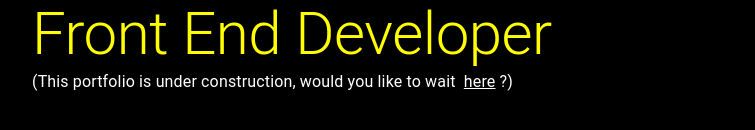
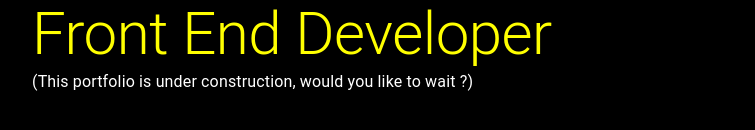
Before and after one commit to poornimanairt/portfolio, a Next.js app: page / in a window 1280 px wide. Shown: the part 390-520 px from the top of the page, without its empty margins (8-763 px from the left). Built offline with nearby package versions, Linux system fonts and the light colour scheme.

Commit message:
loading screen

```diff
--- a/src/app/page.tsx
+++ b/src/app/page.tsx
@@ -13,12 +13,7 @@ export default function Home() {
               Front End Developer
             </Typography>
             <Typography variant="body1">
-              (This portfolio is under construction, would you like to wait
-              &nbsp;
-              <Link href="https://papertoilet.com/" color="yellow">
-                <u>here</u>
-              </Link>{" "}
-              ?)
+              (This portfolio is under construction, would you like to wait ?)
             </Typography>
           </Box>
         </Grid>
```
